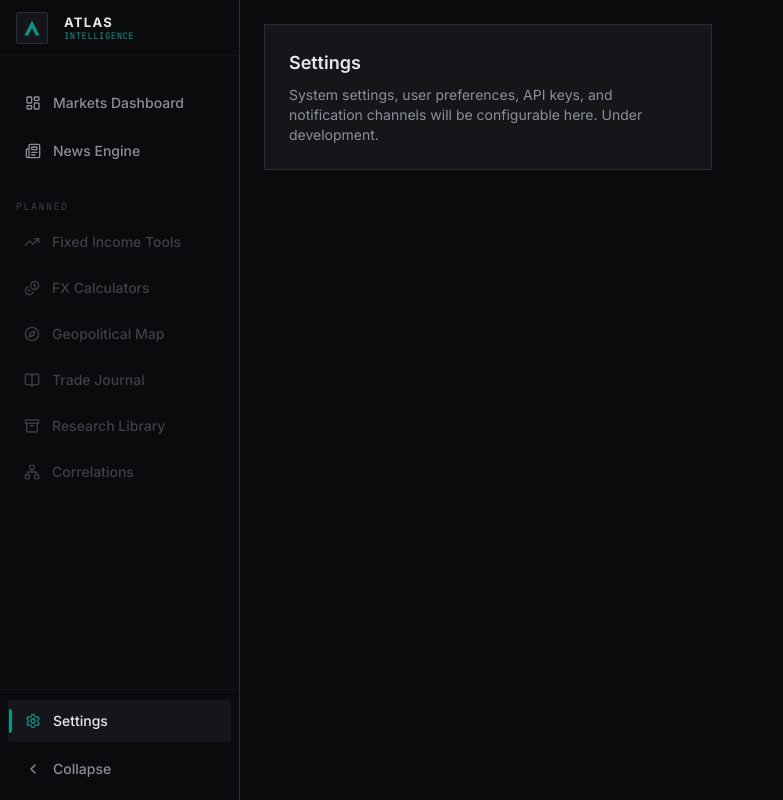
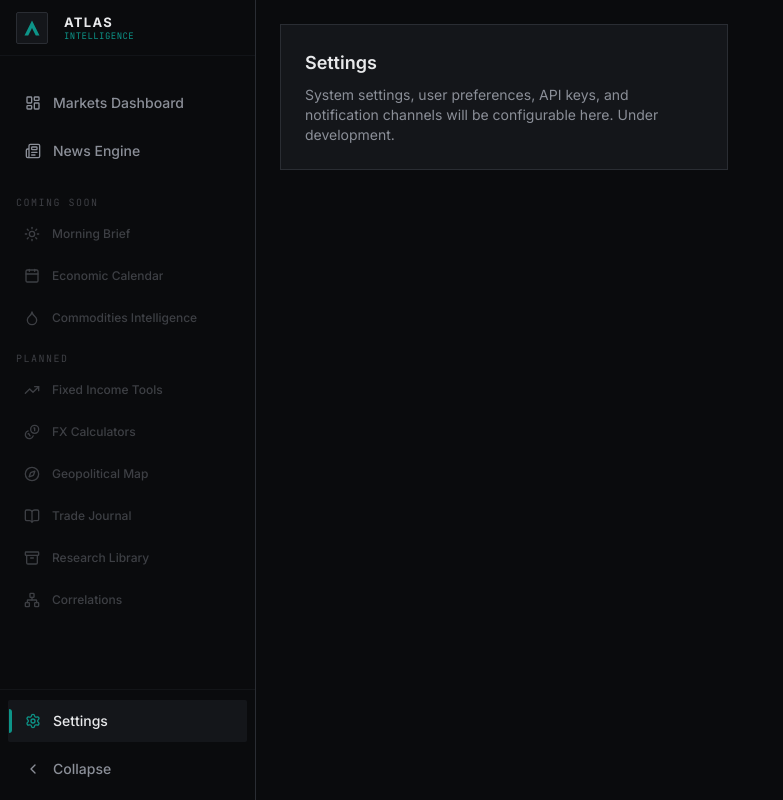
Before and after one commit to NimmyFanimi/Atlas-Intelligence, a Next.js app: page /settings in a window 1280 px wide. Shown: the whole page, without its empty margins (0-783 px from the left). Built offline with nearby package versions, Linux system fonts and the light colour scheme.

Commit message:
sidebar fix (scroll)

```diff
--- a/src/components/ui/AppShell.tsx
+++ b/src/components/ui/AppShell.tsx
@@ -7,9 +7,9 @@ export default function AppShell({ children }: { children: React.ReactNode }) {
   const [isCollapsed, setIsCollapsed] = useState(false);
 
   return (
-    <div className="flex min-h-screen bg-[var(--color-background)]">
+    <div className="flex h-screen w-screen overflow-hidden bg-[var(--color-background)]">
       <Sidebar isCollapsed={isCollapsed} setIsCollapsed={setIsCollapsed} />
-      <main className="flex-1 min-w-0 flex flex-col">
+      <main className="flex-1 h-full overflow-y-auto min-w-0 flex flex-col">
         {children}
       </main>
     </div>
--- a/src/components/ui/Sidebar.tsx
+++ b/src/components/ui/Sidebar.tsx
@@ -15,12 +15,79 @@ import {
   Settings,
   ChevronLeft,
   ChevronRight,
+  Sun,
+  Calendar,
+  Droplet,
 } from 'lucide-react';
 
-interface SidebarProps {
-  isCollapsed: boolean;
-  setIsCollapsed: (collapsed: boolean) => void;
+// ─── Single source of truth for all nav items ────────────────────────────────
+
+interface ActiveNavDef {
+  kind: 'active';
+  href: string;
+  icon: React.ComponentType<{ className?: string }>;
+  label: string;
 }
+
+interface PlannedNavDef {
+  kind: 'coming-soon' | 'planned';
+  icon: React.ComponentType<{ className?: string }>;
+  label: string;
+  tooltipTextExpanded?: string;
+  tooltipTextCollapsed?: string;
+}
+
+type NavDef = ActiveNavDef | PlannedNavDef;
+
+const NAV_ITEMS: NavDef[] = [
+  // ── Active ──────────────────────────────────────────────────────────────
+  { kind: 'active', href: '/',     icon: LayoutDashboard, label: 'Markets Dashboard' },
+  { kind: 'active', href: '/news', icon: Newspaper,       label: 'News Engine'       },
+
+  // ── Coming Soon ─────────────────────────────────────────────────────────
+  {
+    kind: 'coming-soon',
+    icon: Sun,
+    label: 'Morning Brief',
+    tooltipTextExpanded:  'Coming in Week 3',
+    tooltipTextCollapsed: 'Morning Brief (Week 3)',
+  },
+  {
+    kind: 'coming-soon',
+    icon: Calendar,
+    label: 'Economic Calendar',
+    tooltipTextExpanded:  'Coming in Week 3',
+    tooltipTextCollapsed: 'Economic Calendar (Week 3)',
+  },
+  {
+    kind: 'coming-soon',
+    icon: Droplet,
+    label: 'Commodities Intelligence',
+    tooltipTextExpanded:  'Coming in Week 4',
+    tooltipTextCollapsed: 'Commodities Intelligence (Week 4)',
+  },
+
+  // ── Planned ─────────────────────────────────────────────────────────────
+  { kind: 'planned', icon: TrendingUp, label: 'Fixed Income Tools',
+    tooltipTextExpanded: 'Coming in a future week', tooltipTextCollapsed: 'Fixed Income Tools (Planned)' },
+  { kind: 'planned', icon: Coins,      label: 'FX Calculators',
+    tooltipTextExpanded: 'Coming in a future week', tooltipTextCollapsed: 'FX Calculators (Planned)' },
+  { kind: 'planned', icon: Compass,    label: 'Geopolitical Map',
+    tooltipTextExpanded: 'Coming in a future week', tooltipTextCollapsed: 'Geopolitical Map (Planned)' },
+  { kind: 'planned', icon: BookOpen,   label: 'Trade Journal',
+    tooltipTextExpanded: 'Coming in a future week', tooltipTextCollapsed: 'Trade Journal (Planned)' },
+  { kind: 'planned', icon: Archive,    label: 'Research Library',
+    tooltipTextExpanded: 'Coming in a future week', tooltipTextCollapsed: 'Research Library (Planned)' },
+  { kind: 'planned', icon: Network,    label: 'Correlations',
+    tooltipTextExpanded: 'Coming in a future week', tooltipTextCollapsed: 'Correlations (Planned)' },
+];
+
+// Derived slices — always in sync with NAV_ITEMS
+const activeItems     = NAV_ITEMS.filter((n): n is ActiveNavDef  => n.kind === 'active');
+const comingSoonItems = NAV_ITEMS.filter((n): n is PlannedNavDef => n.kind === 'coming-soon');
+const plannedItems    = NAV_ITEMS.filter((n): n is PlannedNavDef => n.kind === 'planned');
+
+// ─── Sub-components ───────────────────────────────────────────────────────────
 
 interface NavItemProps {
   href: string;
@@ -31,7 +98,6 @@ interface NavItemProps {
 
 function NavItem({ href, icon: Icon, label, isCollapsed }: NavItemProps) {
   const pathname = usePathname();
-  // Match dashboard `/` exactly, other routes by prefix
   const isActive = href === '/' ? pathname === '/' : pathname === href || pathname.startsWith(href + '/');
 
   return (
@@ -48,8 +114,8 @@ function NavItem({ href, icon: Icon, label, isCollapsed }: NavItemProps) {
       )}
       <Icon className={`w-4 h-4 flex-shrink-0 transition-colors duration-150 ${isActive ? 'text-[var(--color-accent)]' : ''}`} />
       <span
-        className={`font-sans text-sm font-medium transition-all duration-200 whitespace-nowrap overflow-hidden ${
-          isCollapsed ? 'max-w-0 opacity-0 ml-0' : 'max-w-[200px] opacity-100 ml-3'
+        className={`font-sans text-sm font-medium transition-all duration-200 whitespace-nowrap overflow-hidden text-ellipsis ${
+          isCollapsed ? 'max-w-0 opacity-0 ml-0' : 'max-w-[180px] opacity-100 ml-3'
         }`}
       >
         {label}
@@ -67,19 +133,25 @@ interface PlannedItemProps {
   icon: React.ComponentType<{ className?: string }>;
   label: string;
   isCollapsed: boolean;
+  tooltipTextExpanded?: string;
+  tooltipTextCollapsed?: string;
 }
 
-function PlannedItem({ icon: Icon, label, isCollapsed }: PlannedItemProps) {
-  const tooltipText = isCollapsed ? `${label} (Coming soon)` : 'Coming in a future week';
+function PlannedItem({
+  icon: Icon,
+  label,
+  isCollapsed,
+  tooltipTextExpanded = 'Coming in a future week',
+  tooltipTextCollapsed = `${label} (Coming soon)`,
+}: PlannedItemProps) {
+  const tooltipText = isCollapsed ? tooltipTextCollapsed : tooltipTextExpanded;
 
   return (
-    <div
-      className="relative flex items-center px-4 py-2.5 my-0.5 group opacity-40 text-[var(--color-secondary)] cursor-default"
-    >
+    <div className="relative flex items-center px-4 py-2.5 my-0.5 group opacity-40 text-[var(--color-secondary)] cursor-default">
       <Icon className="w-4 h-4 flex-shrink-0" />
       <span
-        className={`font-sans text-sm font-medium transition-all duration-200 whitespace-nowrap overflow-hidden ${
-          isCollapsed ? 'max-w-0 opacity-0 ml-0' : 'max-w-[200px] opacity-100 ml-3'
+        className={`font-sans text-xs font-medium transition-all duration-200 whitespace-nowrap overflow-hidden text-ellipsis ${
+          isCollapsed ? 'max-w-0 opacity-0 ml-0' : 'max-w-[180px] opacity-100 ml-3'
         }`}
       >
         {label}
@@ -91,25 +163,41 @@ function PlannedItem({ icon: Icon, label, isCollapsed }: PlannedItemProps) {
   );
 }
 
+// ─── Section separator ────────────────────────────────────────────────────────
+
+function SectionSeparator({ label, isCollapsed }: { label: string; isCollapsed: boolean }) {
+  return (
+    <div className={`transition-all duration-200 border-[var(--color-border)]/50 flex-shrink-0 ${
+      isCollapsed ? 'mx-3 my-3 border-t' : 'px-4 pt-3 pb-1 border-t border-transparent'
+    }`}>
+      <span className={`block font-mono text-[10px] tracking-[0.15em] text-[var(--color-secondary)]/40 transition-opacity duration-200 ${
+        isCollapsed ? 'opacity-0 h-0 overflow-hidden' : 'opacity-100'
+      }`}>
+        {label}
+      </span>
+    </div>
+  );
+}
+
+// ─── Main Sidebar ─────────────────────────────────────────────────────────────
+
+interface SidebarProps {
+  isCollapsed: boolean;
+  setIsCollapsed: (collapsed: boolean) => void;
+}
+
 export default function Sidebar({ isCollapsed, setIsCollapsed }: SidebarProps) {
-  const plannedModules = [
-    { label: 'Fixed Income Tools', icon: TrendingUp },
-    { label: 'FX Calculators', icon: Coins },
-    { label: 'Geopolitical Map', icon: Compass },
-    { label: 'Trade Journal', icon: BookOpen },
-    { label: 'Research Library', icon: Archive },
-    { label: 'Correlations', icon: Network },
-  ];
-
   return (
     <aside
-      className={`h-screen sticky top-0 flex flex-col justify-between bg-[var(--color-background)] border-r border-[var(--color-border)] select-none overflow-visible transition-[width] duration-200 ease-in-out z-30 ${
-        isCollapsed ? 'w-16' : 'w-60'
+      className={`h-full flex flex-col bg-[var(--color-background)] border-r border-[var(--color-border)] select-none overflow-visible transition-[width] duration-200 ease-in-out z-30 ${
+        isCollapsed ? 'w-16' : 'w-64'
       }`}
     >
-      <div className="flex flex-col min-h-0">
-        {/* Logo Monogram / Wordmark */}
-        <div className="flex items-center px-4 py-4 h-[56px] border-b border-[var(--color-border)]/30 overflow-hidden">
+      {/* ── Scrollable content area — scrollbar hidden, flex-1 fills space ── */}
+      <div className="scrollbar-none flex flex-col flex-1 min-h-0 overflow-y-auto">
+
+        {/* Logo / Wordmark */}
+        <div className="flex items-center px-4 py-4 h-[56px] border-b border-[var(--color-border)]/30 overflow-hidden flex-shrink-0">
           <div className="flex items-center gap-3">
             <div className="w-8 h-8 flex items-center justify-center bg-[var(--color-surface)] border border-[var(--color-border)] rounded-[var(--radius-sm)] flex-shrink-0">
               <svg width="18" height="18" viewBox="0 0 24 24" fill="none" className="text-[var(--color-accent)]">
@@ -129,35 +217,55 @@ export default function Sidebar({ isCollapsed, setIsCollapsed }: SidebarProps) {
           </div>
         </div>
 
-        {/* Active Modules Group */}
-        <nav className="flex flex-col gap-0.5 p-2 mt-4">
-          <NavItem href="/" icon={LayoutDashboard} label="Markets Dashboard" isCollapsed={isCollapsed} />
-          <NavItem href="/news" icon={Newspaper} label="News Engine" isCollapsed={isCollapsed} />
+        {/* ── Active Modules ── */}
+        <nav className="flex flex-col gap-0.5 p-2 mt-4 flex-shrink-0">
+          {activeItems.map((item) => (
+            <NavItem
+              key={item.href}
+              href={item.href}
+              icon={item.icon}
+              label={item.label}
+              isCollapsed={isCollapsed}
+            />
+          ))}
         </nav>
 
-        {/* Planned Section Header / Separator */}
-        <div className={`transition-all duration-200 border-[var(--color-border)]/50 ${
-          isCollapsed
-            ? 'mx-3 my-3 border-t'
-            : 'px-4 pt-4 pb-1.5 border-t border-transparent'
-        }`}>
-          <span className={`block font-mono text-[10px] tracking-[0.15em] text-[var(--color-secondary)]/40 transition-opacity duration-200 ${
-            isCollapsed ? 'opacity-0 h-0 overflow-hidden' : 'opacity-100'
-          }`}>
-            PLANNED
-          </span>
+        {/* ── Coming Soon ── */}
+        <SectionSeparator label="COMING SOON" isCollapsed={isCollapsed} />
+        <div className="flex flex-col gap-0.5 px-2 flex-shrink-0">
+          {comingSoonItems.map((item, idx) => (
+            <PlannedItem
+              key={idx}
+              icon={item.icon}
+              label={item.label}
+              isCollapsed={isCollapsed}
+              tooltipTextExpanded={item.tooltipTextExpanded}
+              tooltipTextCollapsed={item.tooltipTextCollapsed}
+            />
+          ))}
         </div>
 
-        {/* Planned Modules Group */}
-        <div className="flex flex-col gap-0.5 px-2">
-          {plannedModules.map((item, idx) => (
-            <PlannedItem key={idx} icon={item.icon} label={item.label} isCollapsed={isCollapsed} />
+        {/* ── Planned ── */}
+        <SectionSeparator label="PLANNED" isCollapsed={isCollapsed} />
+        <div className="flex flex-col gap-0.5 px-2 flex-shrink-0">
+          {plannedItems.map((item, idx) => (
+            <PlannedItem
+              key={idx}
+              icon={item.icon}
+              label={item.label}
+              isCollapsed={isCollapsed}
+              tooltipTextExpanded={item.tooltipTextExpanded}
+              tooltipTextCollapsed={item.tooltipTextCollapsed}
+            />
           ))}
         </div>
+
+        {/* Push footer to bottom when content is short */}
+        <div className="flex-1" />
       </div>
 
-      {/* Bottom Area: Settings & Collapse Toggle */}
-      <div className="flex flex-col gap-0.5 p-2 border-t border-[var(--color-border)]/30 bg-[var(--color-background)]">
+      {/* ── Pinned footer: Settings + Collapse toggle ── */}
+      <div className="flex-shrink-0 flex flex-col gap-0.5 p-2 border-t border-[var(--color-border)]/30 bg-[var(--color-background)] z-40">
         <NavItem href="/settings" icon={Settings} label="Settings" isCollapsed={isCollapsed} />
         <button
           type="button"
--- a/src/styles/globals.css
+++ b/src/styles/globals.css
@@ -49,3 +49,11 @@
     -moz-osx-font-smoothing: grayscale;
   }
 }
+/* ── Utility: hide scrollbar while keeping scrollability ── */
+.scrollbar-none {
+  scrollbar-width: none;        /* Firefox */
+  -ms-overflow-style: none;     /* IE / Edge legacy */
+}
+.scrollbar-none::-webkit-scrollbar {
+  display: none;                /* Chrome / Safari / WebKit */
+}
```
